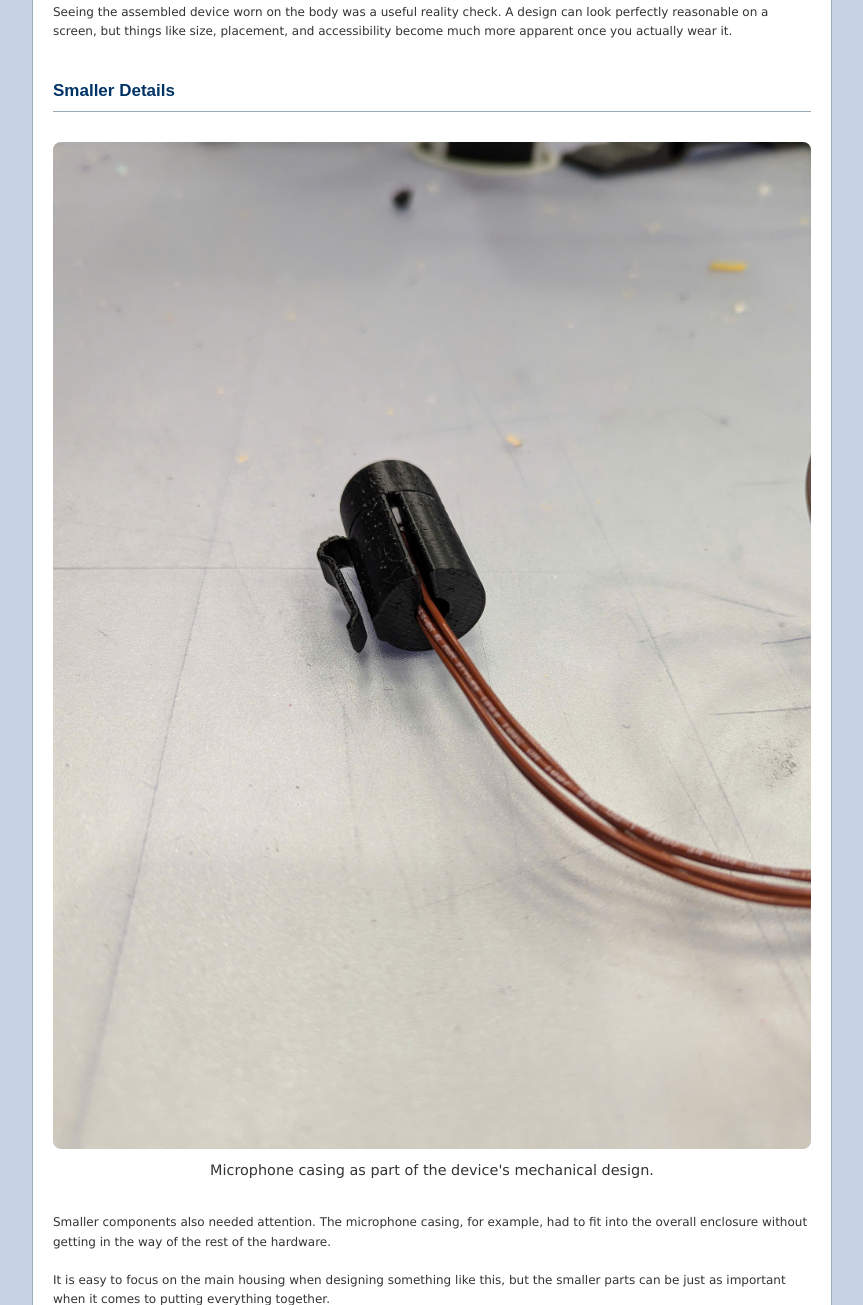
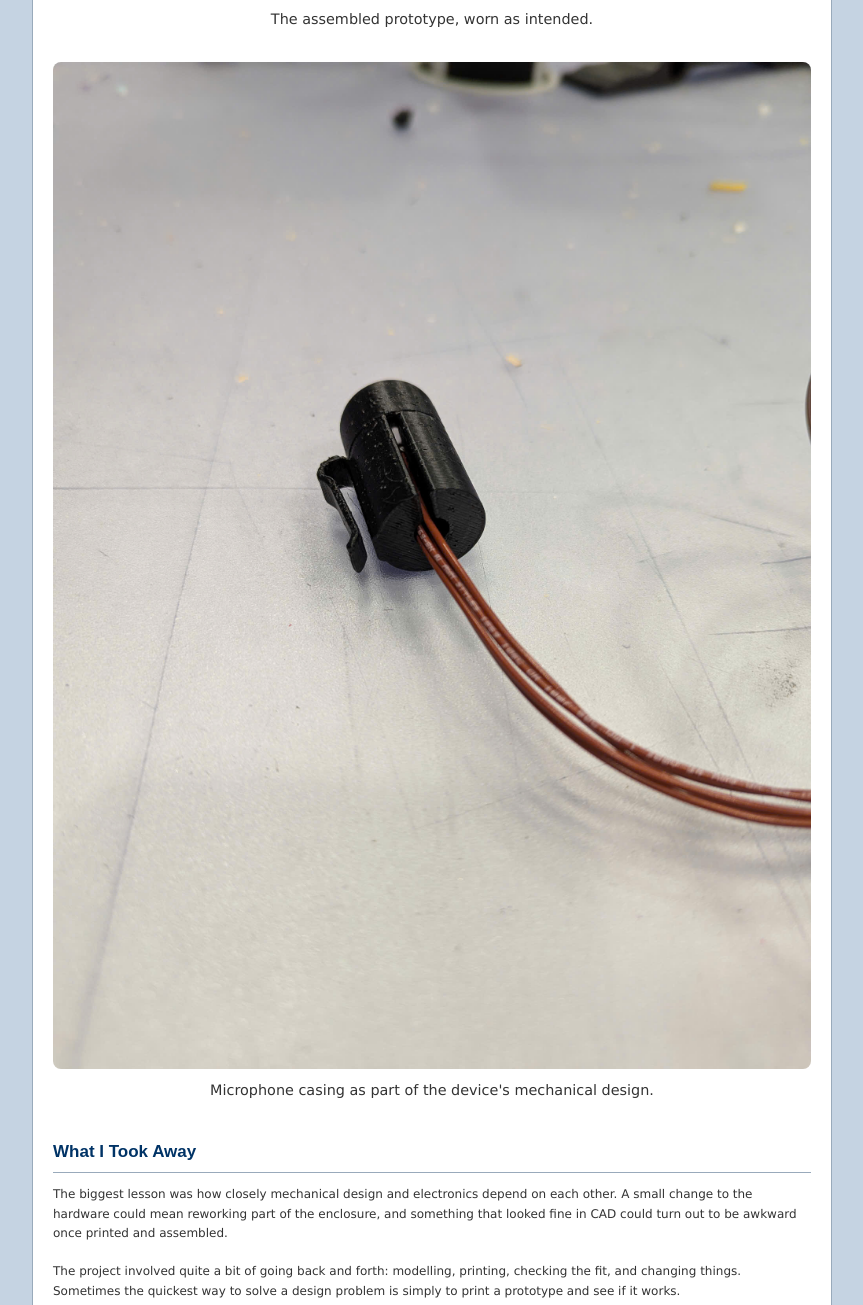
Before and after one commit to nguyenle1004/portfolio, a plain HTML site: page projects/tunescriber.html in a window 1280 px wide. Shown: the part 4064-5369 px from the top of the page, without its empty margins (208-1071 px from the left). Drawn offline with Linux system fonts and the light colour scheme.

Commit message:
Update tunescriber.html

```diff
--- a/projects/tunescriber.html
+++ b/projects/tunescriber.html
@@ -132,11 +132,12 @@
             </figure>
 
             <p>
-                Once the design was ready to test, I used 3D printing
-                to make physical prototypes. Having the parts in
-                hand made it much easier to spot problems with
-                clearances, fit, and button placement that were
-                not always obvious in CAD.
+                Once the design was ready to test, I used 3D printing to make physical prototypes. Having the parts in
+                hand made it much easier to spot problems with clearances, fit, and button placement that were
+                not always obvious in CAD. Furthermore, I learned a lot about how to model specifically for 3D
+                printing, since there a limitations on things like angles, wall thickness, and orientation. There were
+                times I had to spend half an hour removing support because I made some less-than-optimal choices in
+                designing and slicing the model.
             </p>
 
             <p>
@@ -156,18 +157,6 @@
                 </figcaption>
             </figure>
 
-            <p>
-                Seeing the assembled device worn on the body was
-                a useful reality check. A design can look perfectly
-                reasonable on a screen, but things like size,
-                placement, and accessibility become much more
-                apparent once you actually wear it.
-            </p>
-        </section>
-
-        <section>
-            <h2>Smaller Details</h2>
-
             <figure class="article-media">
                 <img
                     src="../assets/images/tunescriber-proto-mic.jpg"
@@ -178,20 +167,6 @@
                     mechanical design.
                 </figcaption>
             </figure>
-
-            <p>
-                Smaller components also needed attention. The
-                microphone casing, for example, had to fit into
-                the overall enclosure without getting in the way
-                of the rest of the hardware.
-            </p>
-
-            <p>
-                It is easy to focus on the main housing when
-                designing something like this, but the smaller
-                parts can be just as important when it comes
-                to putting everything together.
-            </p>
         </section>
 
         <section>
@@ -209,10 +184,9 @@
             <p>
                 The project involved quite a bit of going back
                 and forth: modelling, printing, checking the fit,
-                and changing things. It was a good reminder that
-                sometimes the quickest way to solve a design
-                problem is simply to make a prototype and see
-                what happens.
+                and changing things. Sometimes the quickest way to solve a design
+                problem is simply to print a prototype and see
+                if it works.
             </p>
         </section>
 
```
